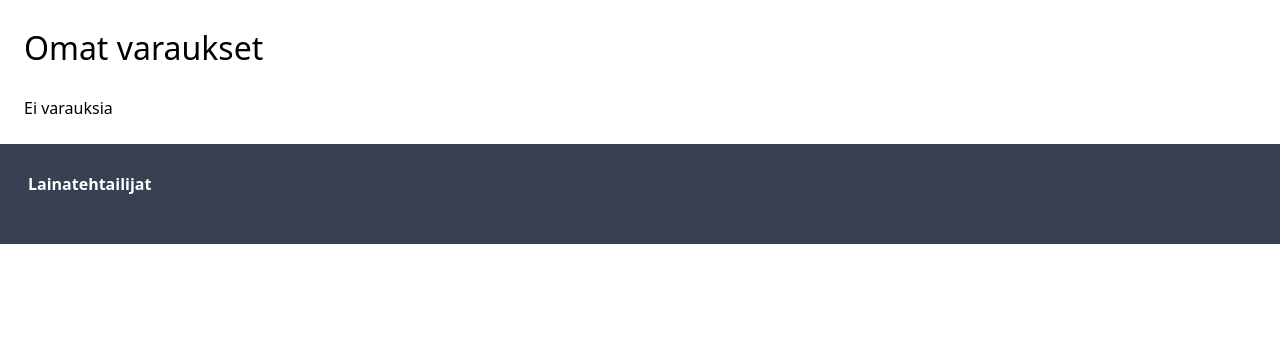
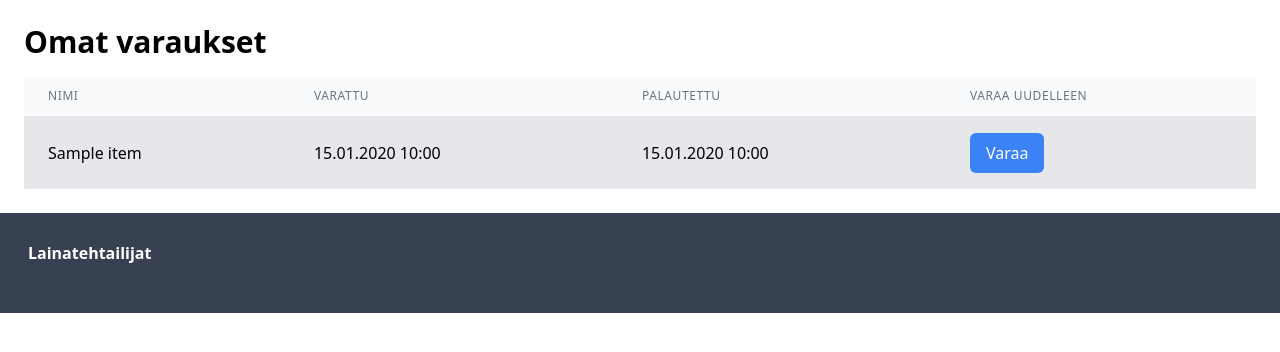
Before and after one commit to Teemu-Kostamo/lainatehtailijat, a Django app: page /reservations/ in a window 1280 px wide. Shown: the part 101-453 px from the top of the page. Run offline with Django 5.2, Linux system fonts and the light colour scheme; a user stored in the database is signed in; tables that the repository leaves empty hold one stand-in row (values such as "Sample post"); some libraries are stand-ins or nearby versions.

Commit message:
varaus-sivuston kehitys, pari testituotetta ja varausta.

```diff
--- a/lainatehtailijat/lainatehdas/models.py
+++ b/lainatehtailijat/lainatehdas/models.py
@@ -1,4 +1,5 @@
 from django.db import models
+from django.contrib.auth.models import User
 
 # Create your models here.
 
@@ -25,3 +26,12 @@ class Item(models.Model):
     item_avail = models.CharField(max_length=2, choices=item_avail_choices, verbose_name="Availability")
     def __str__(self) -> str:
         return self.item_name
+
+class Reservation(models.Model):
+    user = models.ForeignKey(User, on_delete=models.CASCADE)
+    item = models.ForeignKey(Item, on_delete=models.CASCADE)
+    date_reserved = models.DateTimeField(auto_now_add=True)
+    date_returned = models.DateTimeField(null=True, blank=True)
+
+    def __str__(self):
+        return f"{self.item} varattuna käyttäjälle {self.user.username}"
--- a/lainatehtailijat/lainatehdas/templates/lainatehdas/reservations.html
+++ b/lainatehtailijat/lainatehdas/templates/lainatehdas/reservations.html
@@ -1,17 +1,67 @@
 {% extends "lainatehdas/base.html" %}
+{% load static %}
 
 {% block title %}Omat varaukset{% endblock %}
 
 {% block content %}
-<h1 style="font-size:200%">Omat varaukset</h1>
-<br>
-{% if items_list %}
-<ul>
-    {% for item in items_list %}
-            <li><a href="{% url 'lainatehdas:detail' item.id %}">{{item}} - {{item.get_item_avail_display}}</a></li>
+<h1 class="text-3xl font-bold mb-4">Omat varaukset</h1>
+
+{% if reservations %}
+<table class="min-w-full divide-y divide-gray-200">
+  <thead class="bg-gray-50">
+    <tr>
+      <th scope="col" class="px-6 py-3 text-left text-xs font-medium text-gray-500 uppercase tracking-wider">
+        Nimi
+      </th>
+      <th scope="col" class="px-6 py-3 text-left text-xs font-medium text-gray-500 uppercase tracking-wider">
+        Varattu
+      </th>
+      <th scope="col" class="px-6 py-3 text-left text-xs font-medium text-gray-500 uppercase tracking-wider">
+        Palautettu
+      </th>
+      <th scope="col" class="px-6 py-3 text-left text-xs font-medium text-gray-500 uppercase tracking-wider">
+        Varaa uudelleen
+      </th>
+    </tr>
+  </thead>
+  <tbody class="bg-white divide-y divide-gray-200">
+    {% for reservation in reservations %}
+    <tr {% if reservation.date_returned %}class="bg-gray-200"{% endif %}>
+      <td class="px-6 py-4 whitespace-nowrap">
+        {{ reservation.item.item_name }}
+      </td>
+      <td class="px-6 py-4 whitespace-nowrap">
+        {{ reservation.date_reserved|date:"d.m.Y H:i" }}
+      </td>
+      <td class="px-6 py-4 whitespace-nowrap">
+        {% if reservation.date_returned %}
+          {{ reservation.date_returned |date:"d.m.Y H:i"}}
+        {% else %}
+          <button class="bg-green-500 text-white px-4 py-2 rounded-md" {% if reservation.item.item_avail == 'Va' %}onclick="returnItem('{{ reservation.id }}')" {% else %}disabled{% endif %}>Palauta</button>
+        {% endif %}
+      </td>
+      <td class="px-6 py-4 whitespace-nowrap">
+        {% if reservation.date_returned %}
+          <button class="bg-blue-500 text-white px-4 py-2 rounded-md" onclick="reserveItem('{{ reservation.item.id }}')">Varaa</button>
+        {% endif %}
+      </td>
+    </tr>
     {% endfor %}
-</ul>
+  </tbody>
+</table>
 {% else %}
-    <p>Ei varauksia</p>
+<p>Ei varauksia</p>
 {% endif %}
+
+<script>
+  function returnItem(reservationId) {
+    // jotenkin tässä pitäis tehdä palautus
+
+  }
+
+  function reserveItem(itemId) {
+    // tässä pitäis tehdä uusi varaus
+  }
+</script>
+
 {% endblock %}
--- a/lainatehtailijat/lainatehdas/views.py
+++ b/lainatehtailijat/lainatehdas/views.py
@@ -1,6 +1,6 @@
 from django.shortcuts import render, redirect, get_object_or_404
 from .forms import UserRegisterForm
-from .models import Item
+from .models import Item, Reservation
 from django.http import Http404, HttpResponse
 from django.contrib.auth import authenticate, login
 from django.contrib.auth.decorators import login_required
@@ -34,5 +34,7 @@ def detail(request, item_id):
     item = get_object_or_404(Item, pk = item_id)
     return render(request, 'lainatehdas/detail.html', {'item' : item})
 
+@login_required
 def reservations(request):
-    return render(request, 'lainatehdas/reservations.html')
+    user_reservations = Reservation.objects.filter(user=request.user)
+    return render(request, 'lainatehdas/reservations.html', {'reservations': user_reservations})
```
Also changed, not shown: lainatehtailijat/lainatehdas/migrations/0003_reservation.py (added).
